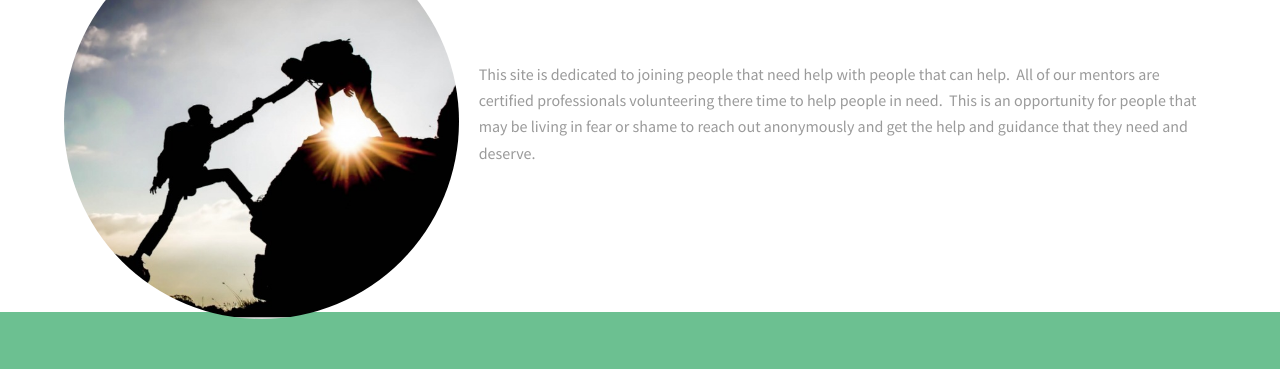
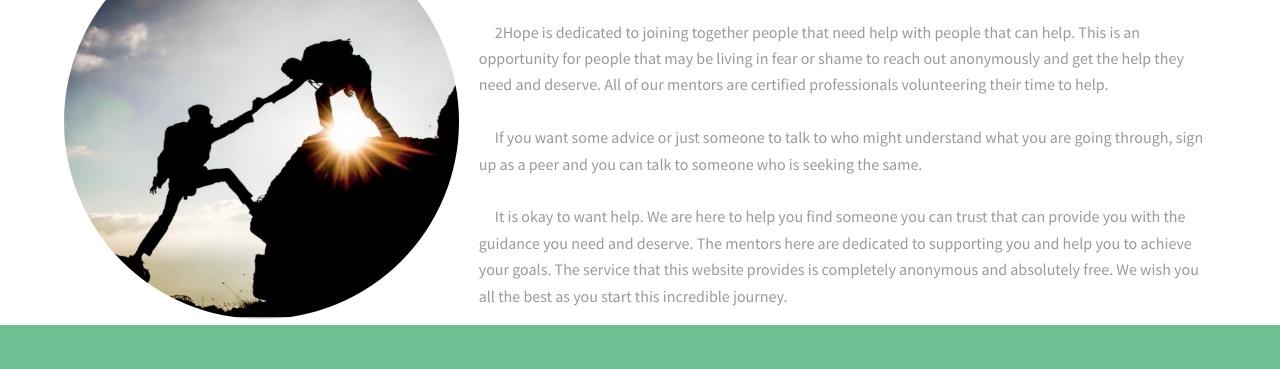
Before and after one commit to ManishShiwlani/Hyland-Hackathon-2020, a plain HTML site: page about.html in a window 1280 px wide. Shown: the part 152-521 px from the top of the page. Drawn offline with Linux system fonts and the light colour scheme.

Commit message:
Changes to About and Main.css

```diff
--- a/about.html
+++ b/about.html
@@ -36,7 +36,9 @@
 					<header>
                         <h2>WHO WE ARE</h2>
 					</header>
-					<p style="padding-left:20px; padding-bottom:50px; ">This site is dedicated to joining people that need help with people that can help.  All of our mentors are certified professionals volunteering there time to help people in need.  This is an opportunity for people that may be living in fear or shame to reach out anonymously and get the help and guidance that they need and deserve.</p>
+					<p style="padding-left:20px;">&nbsp;&nbsp;&nbsp;&nbsp;&nbsp;2Hope is dedicated to joining together people that need help with people that can help. This is an opportunity for people that may be living in fear or shame to reach out anonymously and get the help they need and deserve. All of our mentors are certified professionals volunteering their time to help.</br></br>
+                    &nbsp;&nbsp;&nbsp;&nbsp;&nbsp;If you want some advice or just someone to talk to who might understand what you are going through, sign up as a peer and you can talk to someone who is seeking the same.</br></br>
+						&nbsp;&nbsp;&nbsp;&nbsp;&nbsp;It is okay to want help.  We are here to help you find someone you can trust that can provide you with the guidance you need and deserve. The mentors here are dedicated to supporting you and help you to achieve your goals. The service that this website provides is completely anonymous and absolutely free. We wish you all the best as you start this incredible journey.</p>
                 </div>
 			</section>
 
--- a/assets/css/main.css
+++ b/assets/css/main.css
@@ -1652,7 +1652,7 @@
 	}
 
 	p {
-		margin: 0 0 2em 0;
+
 	}
 
 	h1, h2, h3, h4, h5, h6 {
@@ -1791,11 +1791,11 @@
 		}
 
 	section.wrapper, article.wrapper {
-		padding: 2em 0 4em 0;
+		padding: 2em 0 1em 0;
 	}
 
 		section.wrapper header, article.wrapper header {
-			margin-bottom: 4em;
+			margin-bottom: 1em;
 		}
 
 			section.wrapper header h2, article.wrapper header h2 {
```
